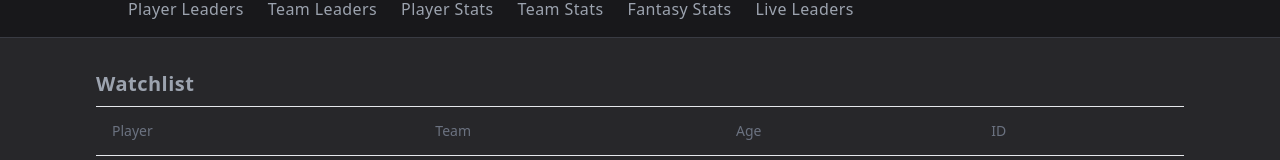
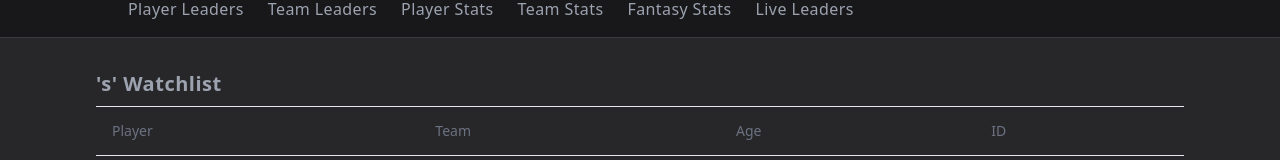
Before and after one commit to masonrs2/nba-stats-frontend, a React (Vite) app: page /account in a window 1280 px wide. Shown: the part 179-339 px from the top of the page. Built offline with nearby package versions, Linux system fonts and the light colour scheme; no server answers.

Commit message:
Fixed bugs relating to persisting user account data

```diff
--- a/src/AuthContext.jsx
+++ b/src/AuthContext.jsx
@@ -26,7 +26,9 @@ export const AuthProvider = ({ children }) => {
       last_name: lastName,
     };
     setUser(user);
-    localStorage.setItem('user', JSON.stringify(user));
+    console.log("999")
+    console.log("JSON User", JSON.stringify(user))
+    localStorage.setItem('User', JSON.stringify(user));
 };
 
   const SetUserAccountInfro =
@@ -60,7 +62,7 @@ export const AuthProvider = ({ children }) => {
   );
 
   useEffect(() => {
-    console.log("")
+    console.log("localUser: ", localUser)
   }, [localUser])
 
   useEffect(() => {
--- a/src/components/Account.jsx
+++ b/src/components/Account.jsx
@@ -1,4 +1,4 @@
-import React, { useEffect } from 'react'
+import React, { useEffect, useState } from 'react'
 import { WatchlistTableHeaders } from '../assets/constants/WatchlistTable';
 import { useContext } from 'react';
 import { AuthContext } from '../AuthContext';
@@ -12,7 +12,10 @@ import {
   } from "@/components/ui/table";
 
 const Account = () => {
-    const { isAuthenticated, isLoading, user } = useContext(AuthContext);
+    const { isAuthenticated, isLoading } = useContext(AuthContext);
+    const [user, setUser] = useState(
+        () => JSON.parse(localStorage.getItem('User')) || {}
+      );
 
     const fetchWatchlist = () => {
         console.log("user (account): ", user)
@@ -31,7 +34,7 @@ const Account = () => {
   return (
     <div className="">
         <div className="flex flex-col pt-8 px-16 md:px-20 lg:px-24 2xl:px-32">
-            <h1 className="text-gray-400 font-semibold tracking-wide text-xl" >Watchlist</h1>
+            <h1 className="text-gray-400 font-semibold tracking-wide text-xl" >{user?.first_name}'s' Watchlist</h1>
             <hr className="mt-2" />
 
             <Table>
```
